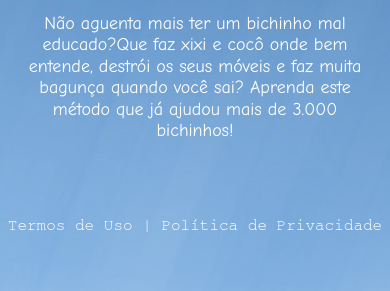
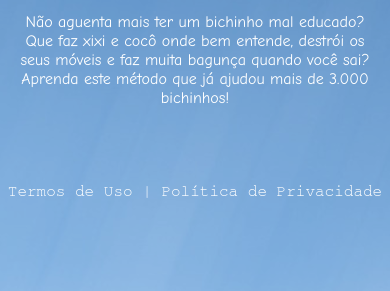
Before and after one commit to MaiconDz/protocolobeta.site, a plain HTML site: page index.html in a window 390 px wide. Shown: the part 553-844 px from the top of the page. Drawn offline with nearby package versions, Linux system fonts and the light colour scheme; a script that the page names is missing.

Commit message:
Update style.css

```diff
--- a/style.css
+++ b/style.css
@@ -38,7 +38,7 @@
 {
 	padding: 20px 0px;
 	font-family: Comic Sans MS;
-	font-size: 25px;
+	font-size: 20px;
 	font-weight: lighter;
 	text-align: center;
 	width: 125%;
@@ -111,7 +111,7 @@ body{
 	{
 		padding: 15px 0px;
 		font-family: Comic Sans MS;
-		font-size: 18px;
+		font-size: 16px;
 		font-weight: lighter;
 		text-align: center;
 		width: 100%;
```
